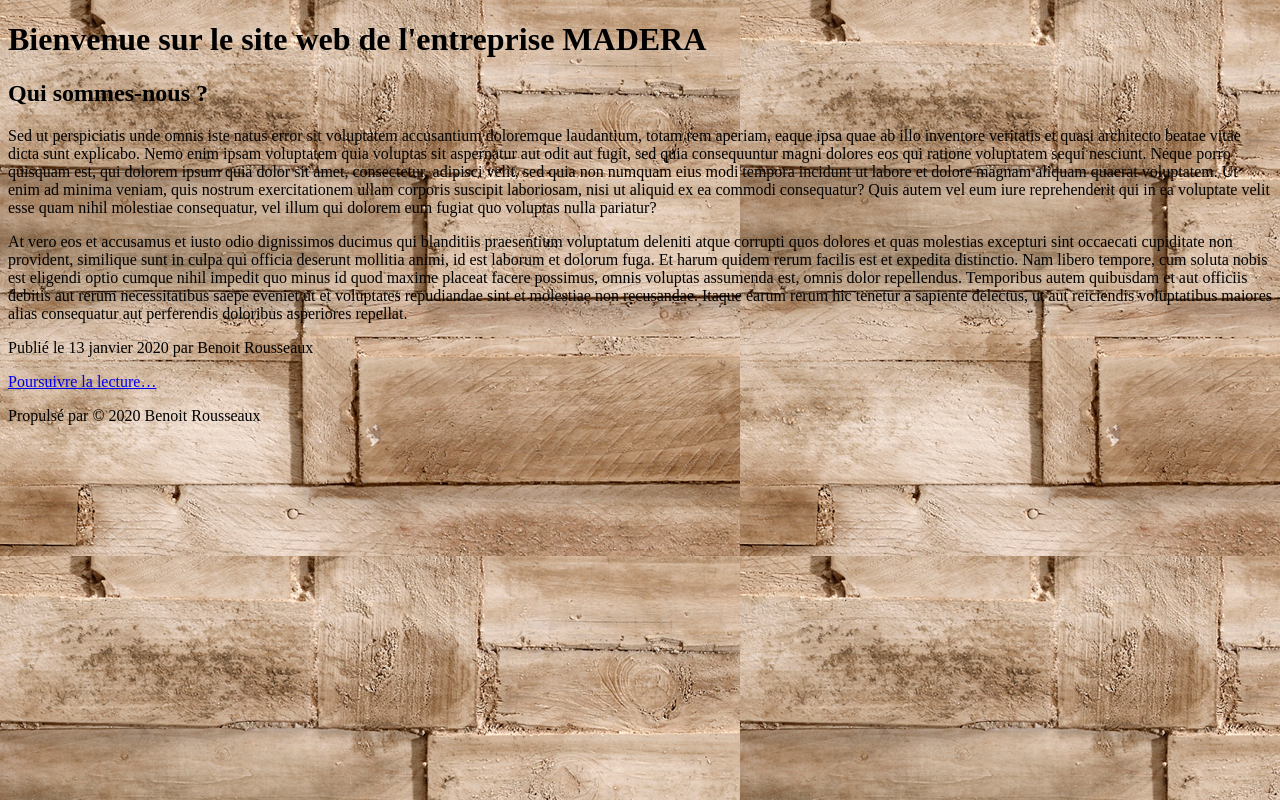
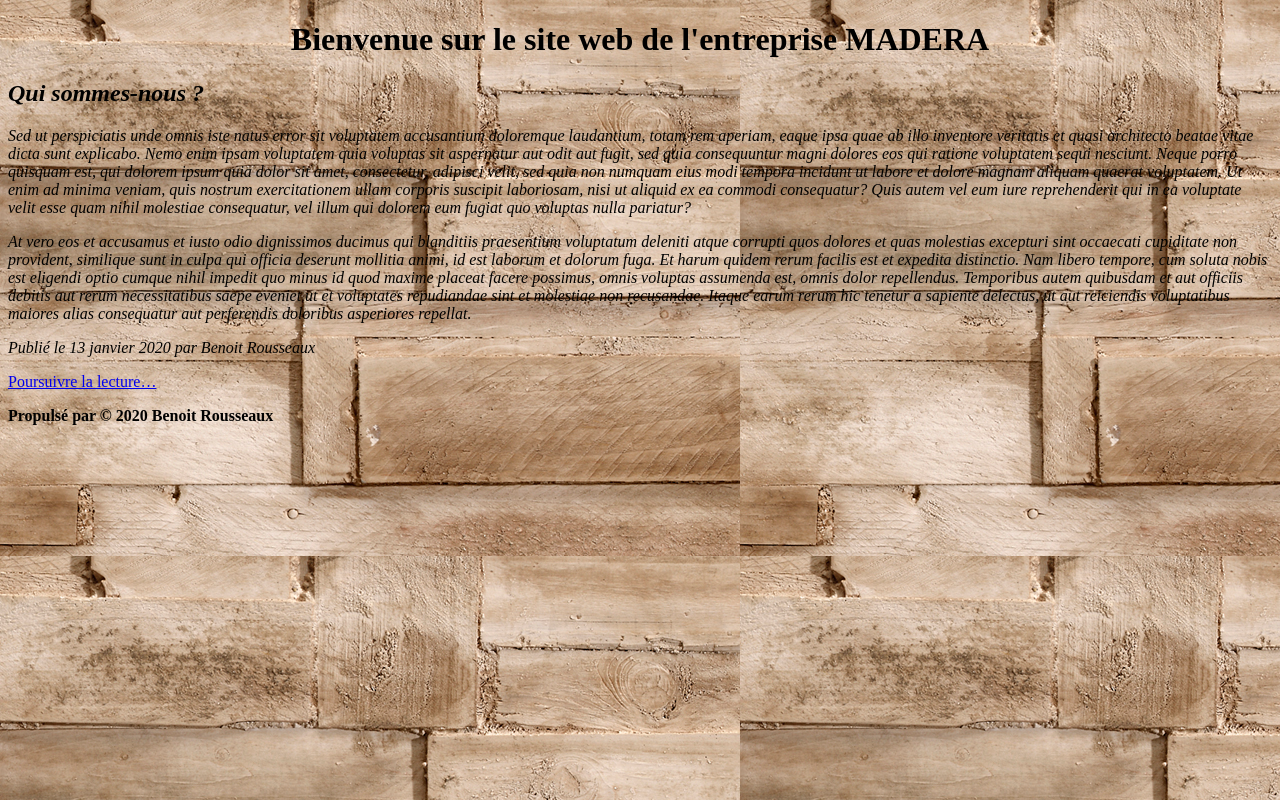
Before and after one commit to benoitrx/cesiweb2020, a plain HTML site: page index.html in a window 1280 px wide. Drawn offline with Linux system fonts and the light colour scheme.

Commit message:
ajout CSS

```diff
--- /dev/null
+++ b/css/style.css
@@ -0,0 +1,12 @@
+h1 {
+
+    text-align: center;
+}
+
+.text-bold{
+    font-weight: bold;
+}
+
+header{
+    font-style: italic;
+}
--- a/index.html
+++ b/index.html
@@ -1,8 +1,9 @@
 <!DOCTYPE html>
-<html>
+<html lang="fr">
   <head>
     <meta charset="UTF-8">
     <title>ENTREPRISE MADERA</title>
+    <link rel="stylesheet" href="css/style.css" />
   </head>
   <body style="background-image: url('img/madera.jpg');">
       <h1>
@@ -35,7 +36,7 @@
             <p><a href="page2.html">Poursuivre la lecture…</a></p>
           </article>
       </div>
-      <footer>
+      <footer class="text-bold">
         <p>Propulsé par © 2020 Benoit Rousseaux</p>
     </footer>
   </body>
```
Also changed, not shown: page2.html (+2 -1 lines).
